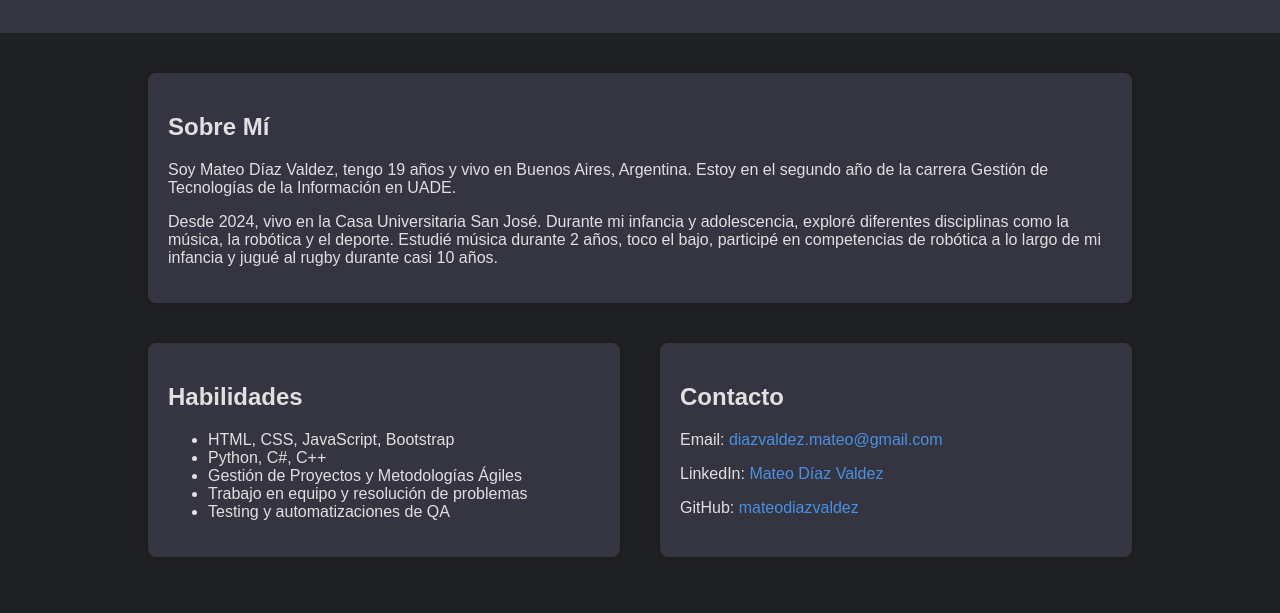
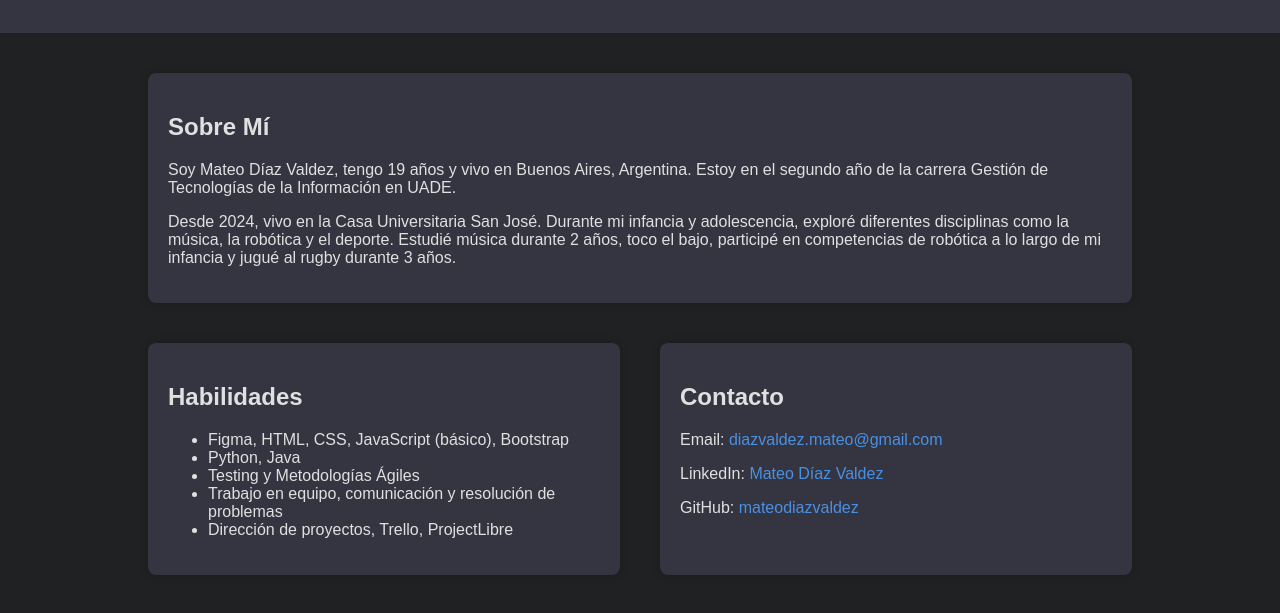
Before and after one commit to mateodiazvaldez/portfolio, a plain HTML site: page index.html in a window 1280 px wide. Shown: the part 121-734 px from the top of the page. Drawn offline with Linux system fonts and the light colour scheme.

Commit message:
Add files via upload

```diff
--- a/index.html
+++ b/index.html
@@ -79,18 +79,18 @@
                 carrera Gestión de Tecnologías de la Información en UADE.</p>
             <p>Desde 2024, vivo en la Casa Universitaria San José. Durante mi infancia y adolescencia, exploré
                 diferentes disciplinas como la música, la robótica y el deporte. Estudié música durante 2 años, toco el
-                bajo, participé en competencias de robótica a lo largo de mi infancia y jugué al rugby durante casi 10 años.</p>
+                bajo, participé en competencias de robótica a lo largo de mi infancia y jugué al rugby durante 3 años.</p>
         </div>
 
         <div class="hyc">
             <div class="section" id="habilidades">
                 <h2>Habilidades</h2>
                 <ul>
-                    <li>HTML, CSS, JavaScript, Bootstrap</li>
-                    <li>Python, C#, C++</li>
-                    <li>Gestión de Proyectos y Metodologías Ágiles</li>
-                    <li>Trabajo en equipo y resolución de problemas</li>
-                    <li>Testing y automatizaciones de QA</li>
+                    <li>Figma, HTML, CSS, JavaScript (básico), Bootstrap</li>
+                    <li>Python, Java</li>
+                    <li>Testing y Metodologías Ágiles</li>
+                    <li>Trabajo en equipo, comunicación y resolución de problemas</li>
+                    <li>Dirección de proyectos, Trello, ProjectLibre</li>
                 </ul>
             </div>
             <div class="section" id="contacto">
```
